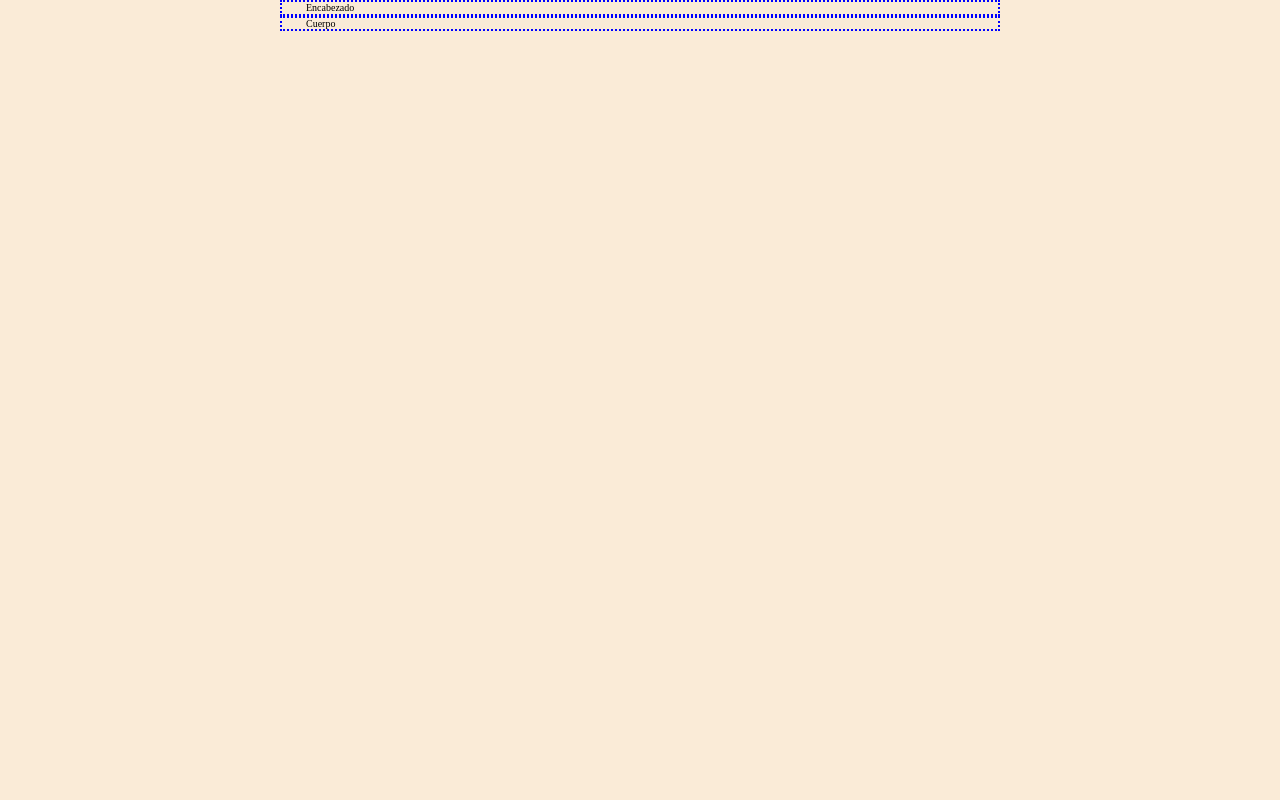
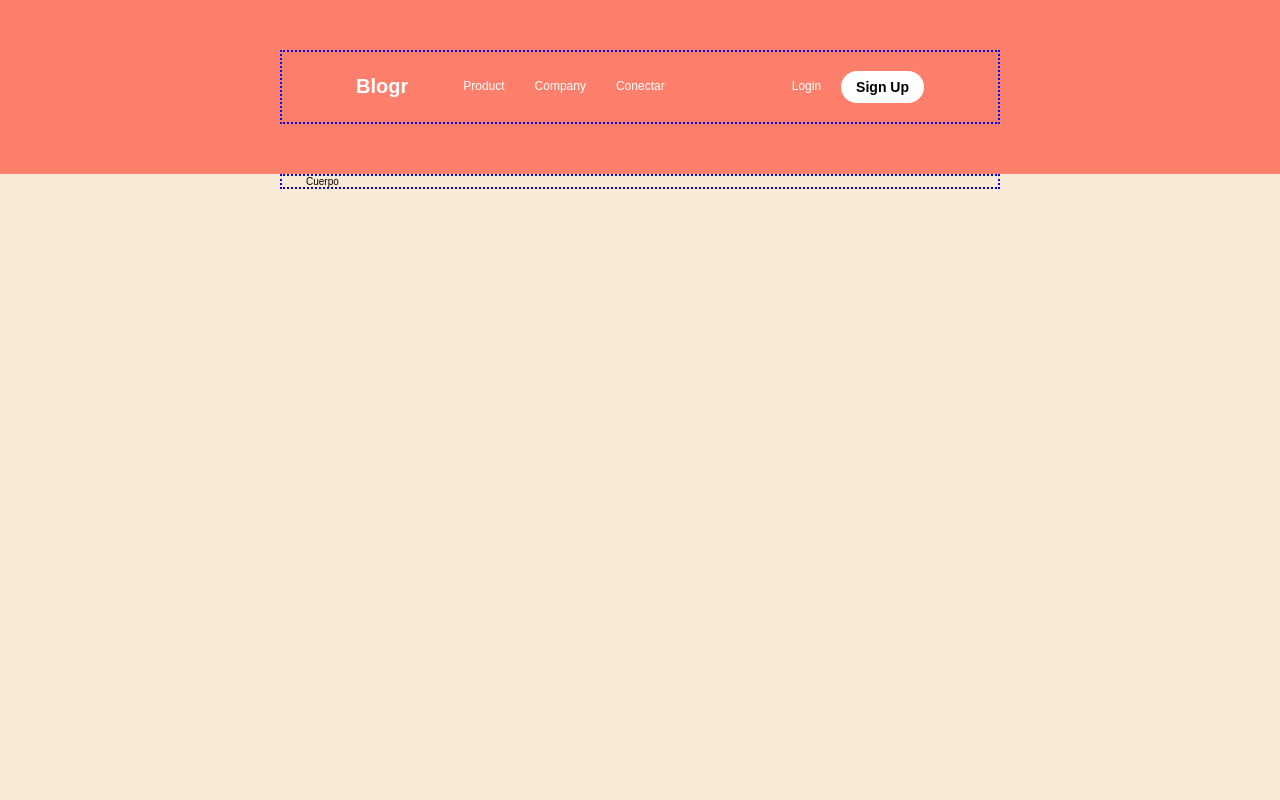
Before and after one commit to diegoamunoz/blogr-rws, a plain HTML site: page index.html in a window 1280 px wide. Shown: the top 800 px of the page. Drawn offline with Linux system fonts and the light colour scheme.

Commit message:
se agregan los elementos del nav y se les da estilo

```diff
--- a/css/index.css
+++ b/css/index.css
@@ -13,6 +13,7 @@ body {
     background-color: antiquewhite;
     font-size: 1.4 rem;
     /** 14px; */
+    font-family: Arial, sans-serif;
 }
 
 .main-container {
@@ -45,12 +46,71 @@ Desktop first
     box-sizing: border-box;
     padding: 0 8 px;
 }
-.contaniner-fluid {
+.container-fluid {
     border: 2px dotted orange;
     max-width: 100vh;
     margin: 0 auto;
     box-sizing: border-box;
     padding: 0;
+}
+
+.header {
+    background-color: #fe7f6c;
+    color: white;
+    text-align: center;
+    padding: 50px 20px;
+}
+
+nav {
+    display: flex;
+    justify-content: flex-start ;
+    align-items: center ;
+    padding: 10px 50px;
+    position: relative;
+}
+
+nav h1 {
+    font-size: 20px;
+}
+
+nav ul {
+    list-style: none;
+    display: flex;
+}
+
+nav ul li {
+    margin: 0 15px;
+    font-size: 12px;
+}
+
+nav ul li a {
+    text-decoration: none;
+    color: white;
+    font-size: 12px;
+}
+
+.autenticar {
+    margin-left: auto;
+    display: flex;
+    align-items: center;
+    gap: 20px;
+}
+
+.autenticar a {
+    text-decoration: none;
+    color: white;
+    font-size: 12px;
+}
+
+.autenticar button {
+    background: white;
+    color: black;
+    border: none;
+    padding: 8px 15px;
+    border-radius: 20px;
+    font-size: 14px;
+    cursor: pointer;
+    font-weight: bold;
 }
 
 /** Media queries */
--- a/index.html
+++ b/index.html
@@ -10,7 +10,20 @@
 <body>
     <div class="main_container">
         <header class="header">
-            <div class="container">Encabezado</div>
+            <div class="container">
+                <nav>
+                    <h1>Blogr</h1>
+                    <ul>
+                        <li><a id="link1" href="#">Product</a></li>
+                        <li><a id="link2" href="#">Company</a></li>
+                        <li><a id="link3" href="#">Conectar</a></li>
+                    </ul>
+                    <div class="autenticar">
+                        <a href="">Login</a>
+                        <button>Sign Up</button>
+                    </div>
+                </nav>
+            </div>
         </header>
         <main class="main">
             <div class="container">
```
